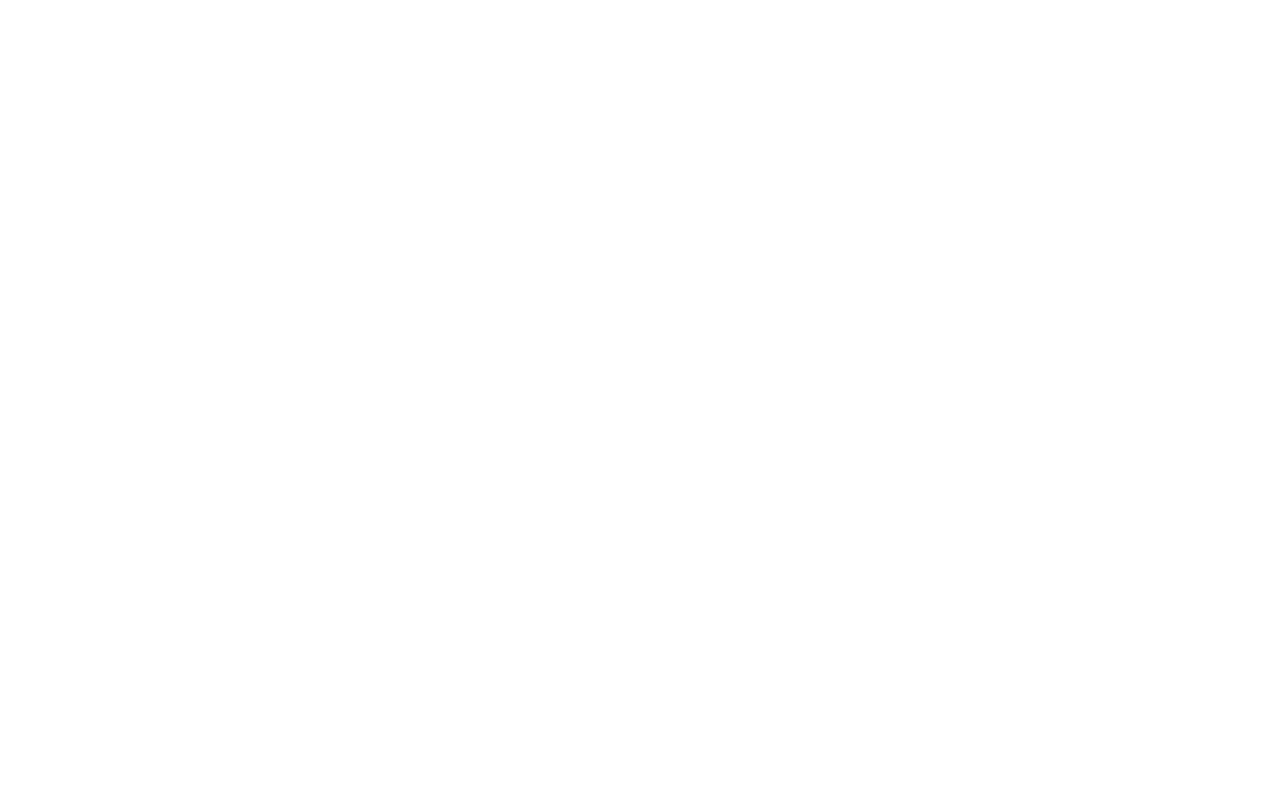
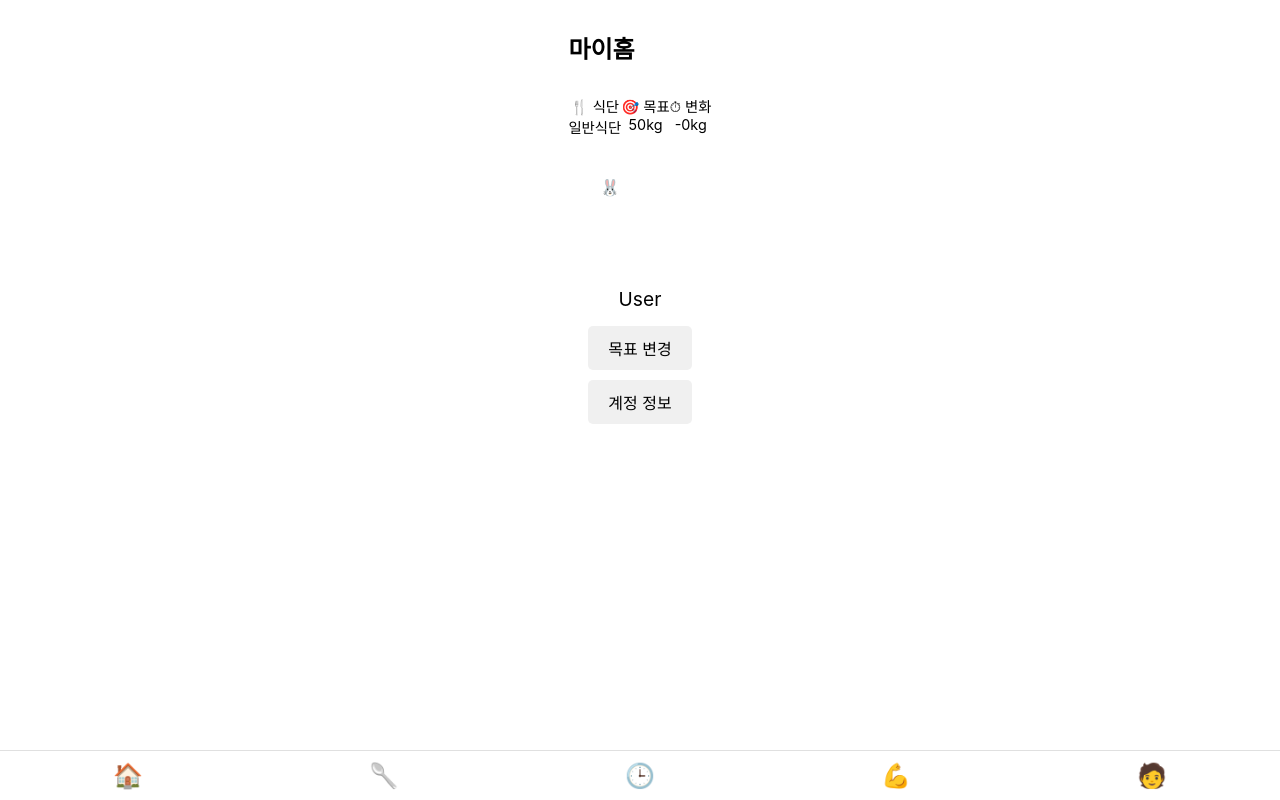
Before and after one commit to LikeLion-12th-SKHU/LikeLion-12th-TEAM08-FE, a React (Create React App) app: page /profile in a window 1280 px wide. Before the commit this address had no page. Built offline with nearby package versions, Linux system fonts and the light colour scheme; a web font is replaced by a local one.

Commit message:
Feat: 슬아님 작업물 합치기

```diff
--- a/src/App.jsx
+++ b/src/App.jsx
@@ -4,6 +4,9 @@ import GlobalStyles from "./styles/GlobalStyles";
 import Main from "./pages/Main/Main";
 import Weight from "./pages/Weight/Weight";
 import Exercise from "./pages/Exercise/Exercise";
+import Profile from "./pages/Profile/Profile";
+// import Diet from "./pages/Diet/Diet";
+import Login from "./pages/Login/Login";
 
 const App = () => {
   return (
@@ -12,12 +15,16 @@ const App = () => {
       <Routes>
         <Route
           path='/'
+          element={<Login />}
+        />
+        <Route
+          path='/main'
           element={<Main />}
         />
 
         {/* <Route
           path='/diet'
-          element={<Diet/>}
+          element={<Diet />}
         /> */}
         <Route
           path='/weight'
@@ -27,10 +34,10 @@ const App = () => {
           path='/exercise'
           element={<Exercise />}
         />
-        {/* <Route
+        <Route
           path='/profile'
-          element={<Profile/>}
-        />  */}
+          element={<Profile />}
+        />
       </Routes>
     </>
   );
--- /dev/null
+++ b/src/pages/Login/Login.Style.jsx
@@ -0,0 +1,63 @@
+// src/pages/Login/Login.Style.jsx
+import styled from "styled-components";
+
+export const Container = styled.div`
+  display: flex;
+  flex-direction: column;
+  align-items: center;
+  justify-content: center;
+  height: 100vh;
+  background: linear-gradient(135deg, #f5a623, #f06292);
+  color: white;
+  text-align: center;
+`;
+
+export const LoginButton = styled.button`
+  background-color: white;
+  color: #f06292;
+  border: none;
+  padding: 10px 20px;
+  border-radius: 5px;
+  cursor: pointer;
+  font-size: 16px;
+  margin-top: 20px;
+`;
+
+export const ConsentModal = styled.div`
+  position: fixed;
+  top: 50%;
+  left: 50%;
+  transform: translate(-50%, -50%);
+  background-color: white;
+  color: black;
+  padding: 20px;
+  border-radius: 10px;
+  box-shadow: 0 0 10px rgba(0, 0, 0, 0.3);
+
+  h2 {
+    margin-bottom: 20px;
+  }
+
+  ul {
+    list-style: none;
+    padding: 0;
+    margin-bottom: 20px;
+
+    li {
+      margin-bottom: 10px;
+    }
+  }
+
+  button {
+    background-color: #f06292;
+    color: white;
+    border: none;
+    padding: 10px 20px;
+    border-radius: 5px;
+    cursor: pointer;
+  }
+`;
+
+export const Emoji = styled.div`
+  font-size: 100px;
+`;
--- /dev/null
+++ b/src/pages/Login/Login.jsx
@@ -0,0 +1,35 @@
+// src/pages/Login/Login.jsx
+import React, { useState } from "react";
+import { Container, LoginButton, ConsentModal, Emoji } from "./Login.Style";
+
+const Login = () => {
+  const [showConsent, setShowConsent] = useState(false);
+
+  const handleLoginClick = () => {
+    setShowConsent(true);
+  };
+
+  return (
+    <Container>
+      <Emoji>🐰</Emoji>
+      <h1>간편한 식단, 운동 기록</h1>
+      <LoginButton onClick={handleLoginClick}>Google로 로그인</LoginButton>
+      {showConsent && (
+        <ConsentModal>
+          <h2>서비스 이용 필수 동의</h2>
+          <ul>
+            <li>이용 약관 동의</li>
+            <li>개인정보 보호정책 동의</li>
+            <li>민감정보수집 및 이용동의</li>
+            <li>만 14세 이상입니다</li>
+          </ul>
+          <button onClick={() => setShowConsent(false)}>
+            네, 모두 동의해요
+          </button>
+        </ConsentModal>
+      )}
+    </Container>
+  );
+};
+
+export default Login;
--- /dev/null
+++ b/src/pages/Profile/Profile.jsx
@@ -0,0 +1,116 @@
+import React from "react";
+import styled from "styled-components";
+
+const Container = styled.div`
+  display: flex;
+  flex-direction: column;
+  align-items: center;
+  justify-content: flex-start;
+  height: 100vh;
+  background: white;
+  padding: 20px;
+`;
+
+const Header = styled.div`
+  display: flex;
+  justify-content: space-between;
+  width: 100%;
+  padding: 10px 0;
+`;
+
+const Title = styled.h1`
+  font-size: 1.5rem;
+  margin: 0;
+`;
+
+const InfoContainer = styled.div`
+  display: flex;
+  justify-content: space-around;
+  width: 100%;
+  margin: 20px 0;
+`;
+
+const InfoItem = styled.div`
+  display: flex;
+  flex-direction: column;
+  align-items: center;
+  font-size: 0.9em;
+`;
+
+const Avatar = styled.div`
+  width: 80px;
+  height: 80px;
+  border-radius: 50%;
+  margin: 20px 0;
+`;
+
+const UserName = styled.div`
+  font-size: 1.2em;
+  margin: 10px 0;
+`;
+
+const Button = styled.button`
+  background: #f0f0f0;
+  border: none;
+  padding: 10px 20px;
+  border-radius: 5px;
+  font-size: 1em;
+  margin: 5px 0;
+  cursor: pointer;
+
+  &:hover {
+    background: #e0e0e0;
+  }
+`;
+
+const NavBar = styled.div`
+  display: flex;
+  justify-content: space-around;
+  width: 100%;
+  position: absolute;
+  bottom: 0;
+  padding: 10px 0;
+  background: white;
+  border-top: 1px solid #e0e0e0;
+`;
+
+const NavItem = styled.div`
+  font-size: 1.5em;
+`;
+
+function Home() {
+  return (
+    <Container>
+      <Header>
+        <Title>마이홈</Title>
+      </Header>
+      <InfoContainer>
+        <InfoItem>
+          <div>🍴 식단</div>
+          <div>일반식단</div>
+        </InfoItem>
+        <InfoItem>
+          <div>🎯 목표</div>
+          <div>50kg</div>
+        </InfoItem>
+        <InfoItem>
+          <div>⏱ 변화</div>
+          <div>-0kg</div>
+        </InfoItem>
+      </InfoContainer>
+      <Avatar>🐰</Avatar>
+      <UserName>User</UserName>
+      <Button>목표 변경</Button>
+      <Button>계정 정보</Button>
+      <NavBar>
+        <NavItem>🏠</NavItem>
+        <NavItem>🥄</NavItem>
+        <NavItem>🕒</NavItem>
+        <NavItem>💪</NavItem>
+        <NavItem>🧑</NavItem>
+      </NavBar>
+    </Container>
+  );
+}
+
+export default Home;
```
Also changed, not shown: src/pages/UserInfo/UserInfo.Style.jsx (added, +62 -0 lines), src/pages/UserInfo/UserInfo.jsx (added, +86 -0 lines), src/pages/Diet/Diet.Style.jsx (added), src/pages/Diet/Diet.jsx (added), src/pages/Profile/Profile.Style.jsx (added).
